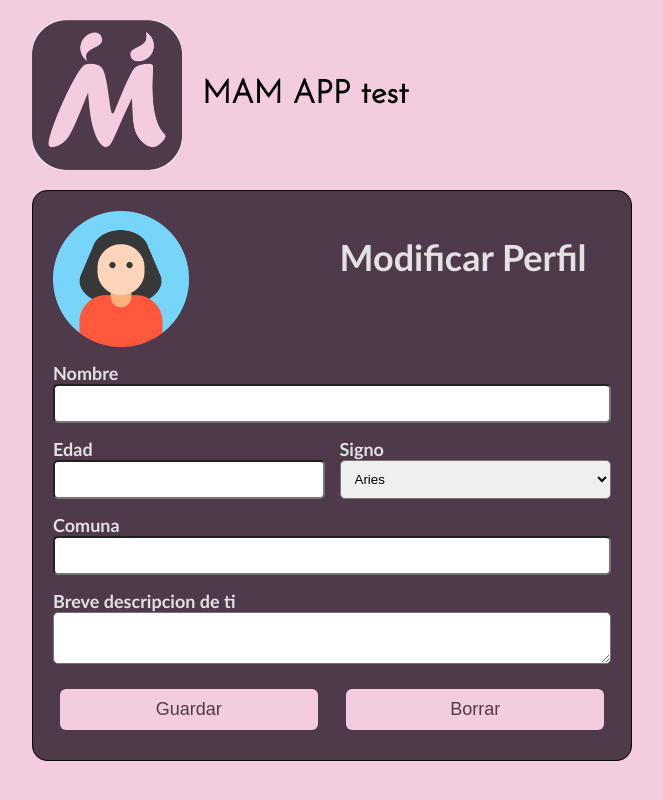
After one commit to franciscopanchosalazar/mamApp, a Flask app: template templates/editProfile.html in a window 1280 px wide. The commit adds this page. Shown: the whole page, without its empty margins (308-971 px from the left). Run offline with Flask 3, Linux system fonts and the light colour scheme; the template is opened without the code that fills it, so the values that code supplies are empty.

Commit message:
Mayor interacción entre páginas y creación de edición de perfil

```diff
--- a/main.py
+++ b/main.py
@@ -25,7 +25,7 @@ def home():
 
 # Usuarios
 
-@app.route('/registrar' , methods=['POST'])
+@app.route('/registrar' , methods=['GET', 'POST'])
 def registrar_usuario():
     cursor = db.cursor()    # Utilizado para llevar a cabo las queries de MySql
 
@@ -50,10 +50,48 @@ def registrar_usuario():
     return render_template("register.html")
 # ------------------------------------------------------------------------------------------------------------------------------
 
+@app.route("/iniciar_sesion", methods=['GET', 'POST'])
+def login():
+    if request.method == "POST":
+        email =  request.form["email"]
+        contraseña = request.form["contraseña"]
+
+        # PARA HACER PRUEBAS
+        print(email)
+        print(contraseña)
+
+        return redirect(url_for("modificar_perfil"))
+
+    return render_template("login.html")
+# ------------------------------------------------------------------------------------------------------------------------------
+
 @app.route('/modificar_perfil' , methods=['GET', 'POST'])
 def modificar_perfil():
     cursor = db.cursor()    # Utilizado para llevar a cabo las queries de MySql
+
+    if request.method == "POST":
+        nombre =  request.form["nombre"]
+        edad = request.form["edad"]
+        signo = request.form["signo"]
+        comuna = request.form["comuna"]
+        descripcion = request.form["descripcion"]
+
+        # PARA HACER PRUEBAS
+        print(nombre)
+        print(edad)
+        print(signo)
+        print(comuna)
+        print(descripcion)
+
+        return redirect(url_for("perfil"))
+
+    return render_template("editProfile.html")
+# ------------------------------------------------------------------------------------------------------------------------------
+
+@app.route('/perfil' , methods=['GET', 'POST'])
+def perfil():
     return render_template("dashboard.html")
+# ------------------------------------------------------------------------------------------------------------------------------
 
 if __name__ == "__main__":
     app.run(debug=True)
--- a/static/style.css
+++ b/static/style.css
@@ -12,6 +12,10 @@ body {
 input, textarea, select {
   border-radius: 5px;
   padding: 10px;
+}
+
+a{
+    text-decoration: none;
 }
 
 /* Para justar el tamaño de las imagenes*/
--- /dev/null
+++ b/templates/editProfile.html
@@ -0,0 +1,82 @@
+{% extends "base.html" %}
+
+<!-- Titulo pasado a la pestaña del navegador -->
+{% block title %}Perfil{% endblock %}
+
+{% block content %}
+
+<div class="containerPrincipal">
+    <div class="encabezados">
+        <img src="{{ url_for('static', filename='images/mamApp.jpg') }}" alt="Logo MamApp" class="logo">
+        <h1 id="titulo">MAM APP test</h1>
+    </div>
+
+    <form class="contenedorCentral" method="post">
+        <div class="gridFormas">
+
+            <!-- Filas de la forma -->
+
+            <!-- Espacio para la foto -->
+            <div class="campo">
+                <img class="ajusteImagenes" src="{{ url_for('static', filename='images/avatarTest.png') }}"  alt="Foto avatar">
+            </div>
+
+            <div class="campo">
+                <h1 id="titulo">Modificar Perfil</h1>
+            </div>
+
+            <!-- Primera fila -->
+            <div class="campoCompleto">
+                <label for="nombre">Nombre</label> <!-- for conecta label con input con la id que lleva el mismo nombre -->
+                <input type="text" name="nombre" id="nombre" required> <!-- name es enviado cuando la forma es enviada -->
+            </div>
+
+            <!-- Segunda fila -->
+            <div class="campo">
+                <label for="edad">Edad</label>
+                <input type="number" min="13" max="65" name="edad" id="edad" required>
+            </div>
+
+            <div class="campo">
+                <label for="signo">Signo</label>
+                <select name="signo" id="signo" required>
+                    <option value="Aries">Aries</option>
+                    <option value="Tauro">Tauro</option>
+                    <option value="Geminis">Geminis</option>
+                    <option value="Cancer">Cancer</option>
+                    <option value="Leo">Leo</option>
+                    <option value="Virgo">Virgo</option>
+                    <option value="Libra">Libra</option>
+                    <option value="Escorpio">Escorpio</option>
+                    <option value="Sagitario">Sagitario</option>
+                    <option value="Capricornio">Capricornio</option>
+                    <option value="Acuario">Acuario</option>
+                    <option value="Piscis">Piscis</option>
+                </select>
+            </div>
+
+            <!-- Tercera fila -->
+            <div class="campoCompleto">
+                <label for="comuna">Comuna</label>
+                <input type="text" name="comuna" id="comuna"required>
+            </div>
+
+            <!-- Sexta fila-->
+            <div class="campoCompleto">
+                <label for="descripcion">Breve descripcion de ti</label>
+                <textarea type="text" name="descripcion" id="descripcion" required></textarea>
+            </div>
+
+            <!-- Septima fila -->
+            <div class="campo">
+                <button type="submit" class="botones">Guardar</button>
+            </div>
+
+            <div class="campo">
+                <button type="reset" class="botones">Borrar</button>
+            </div>
+        </div>
+    </form>
+</div>
+
+{% endblock %}
--- a/templates/login.html
+++ b/templates/login.html
@@ -11,7 +11,7 @@
         <h1 id="titulo">MAM APP test</h1>
     </div>
 
-    <form class="contenedorCentral" method="post">
+    <form class="contenedorCentral" action="/iniciar_sesion" method="POST">
         <div class="gridFormas">
 
             <!-- Filas de la forma -->
--- a/templates/register.html
+++ b/templates/register.html
@@ -35,6 +35,9 @@
             </div>
 
             <button type="submit" class="botones" id="botonRegistrar">Registrar</button>
+            <a href="{{ url_for('login') }}">
+                <button type="button" class="botones">Iniciar Sesión</button>
+            </a>
         </div>
     </form>
 </div>
```
Also changed, not shown: templates/dashboard.html (+1 -73 lines).
